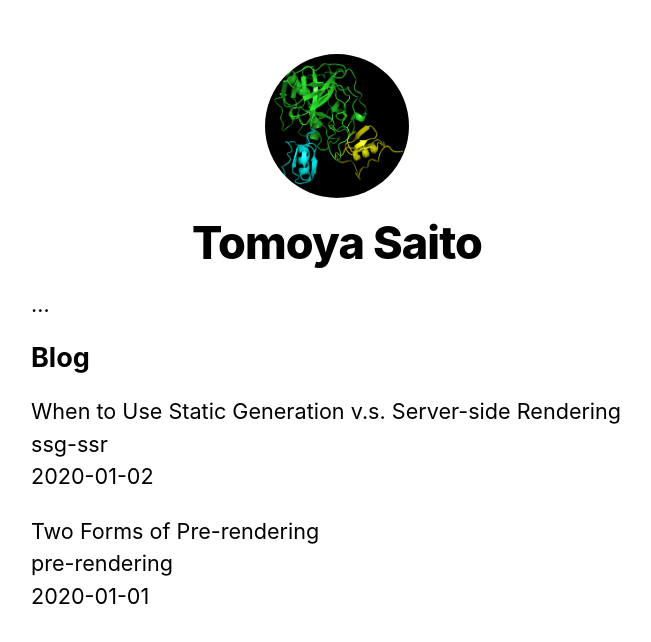
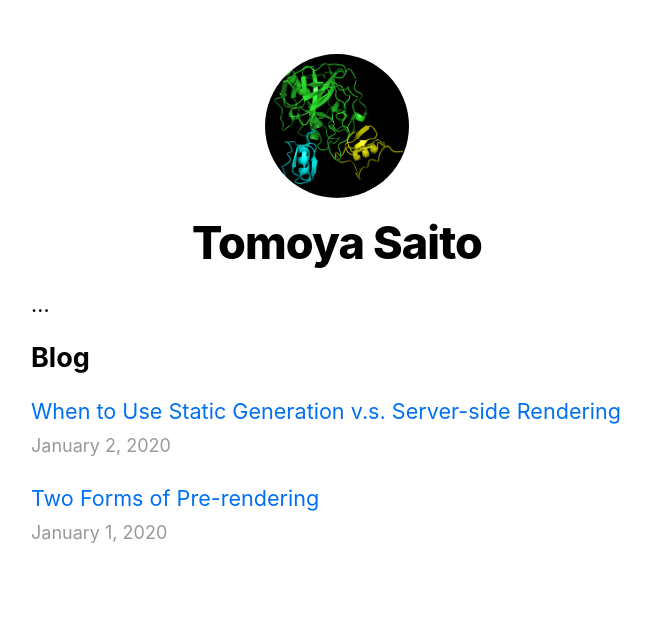
Before and after one commit to saitomooo/Practice4, a Next.js app in the folder nextjs-blog/: page / in a window 1280 px wide. Shown: the top 642 px of the page, without its empty margins (303-954 px from the left). Built offline with nearby package versions, Linux system fonts and the light colour scheme.

Commit message:
バグ修正

```diff
--- /dev/null
+++ b/nextjs-blog/components/date.js
@@ -0,0 +1,6 @@
+import { parseISO, format } from 'date-fns'
+
+export default function Date({ dateString }) {
+  const date = parseISO(dateString)
+  return <time dateTime={dateString}>{format(date, 'LLLL d, yyyy')}</time>
+}
--- a/nextjs-blog/components/layout.js
+++ b/nextjs-blog/components/layout.js
@@ -36,7 +36,7 @@
           </>
         ) : (
           <>
-            <Link href="/">
+            <Link href="/" legacyBehavior>
               <a>
                 <img
                   src="/images/profile.png"
@@ -46,7 +46,7 @@
               </a>
             </Link>
             <h2 className={utilStyles.headingLg}>
-              <Link href="/">
+              <Link href="/" legacyBehavior>
                 <a className={utilStyles.colorInherit}>{name}</a>
               </Link>
             </h2>
@@ -56,7 +56,7 @@
       <main>{children}</main>
       {!home && (
         <div className={styles.backToHome}>
-          <Link href="/">
+          <Link href="/" legacyBehavior>
             <a>← Back to home</a>
           </Link>
         </div>
--- a/nextjs-blog/lib/posts.js
+++ b/nextjs-blog/lib/posts.js
@@ -1,7 +1,7 @@
 import fs from 'fs'
 import path from 'path'
 import matter from 'gray-matter'
-import remark from 'remark'
+import {remark} from 'remark'
 import html from 'remark-html'
 
 const postsDirectory = path.join(process.cwd(), 'posts')
--- a/nextjs-blog/pages/index.js
+++ b/nextjs-blog/pages/index.js
@@ -2,6 +2,8 @@
 import Layout, { siteTitle } from '../components/layout'
 import utilStyles from '../styles/utils.module.css'
 import { getSortedPostsData } from '../lib/posts.js'
+import Link from 'next/link'
+import Date from '../components/date'
 
 export default function Home({ allPostsData }) {
   return (
@@ -13,12 +15,14 @@
         <ul className={utilStyles.list}>
           {allPostsData.map(({ id, date, title }) => (
             <li className={utilStyles.listItem} key={id}>
-              {title}
-              <br />
-              {id}
-              <br />
-              {date}
-            </li>
+            <Link href={`/posts/${id}`} legacyBehavior>
+              <a>{title}</a>
+            </Link>
+            <br />
+            <small className={utilStyles.lightText}>
+              <Date dateString={date} />
+            </small>
+          </li>
           ))}
         </ul>
       </section>
--- a/nextjs-blog/pages/posts/[id].js
+++ b/nextjs-blog/pages/posts/[id].js
@@ -3,7 +3,7 @@
 // インポートのためにこの文を追加する
 import Date from '../../components/date'
 import utilStyles from '../../styles/utils.module.css'
-
+import Head from 'next/head'
 export default function Post({ postData }) {
   return (
     <Layout>
```
